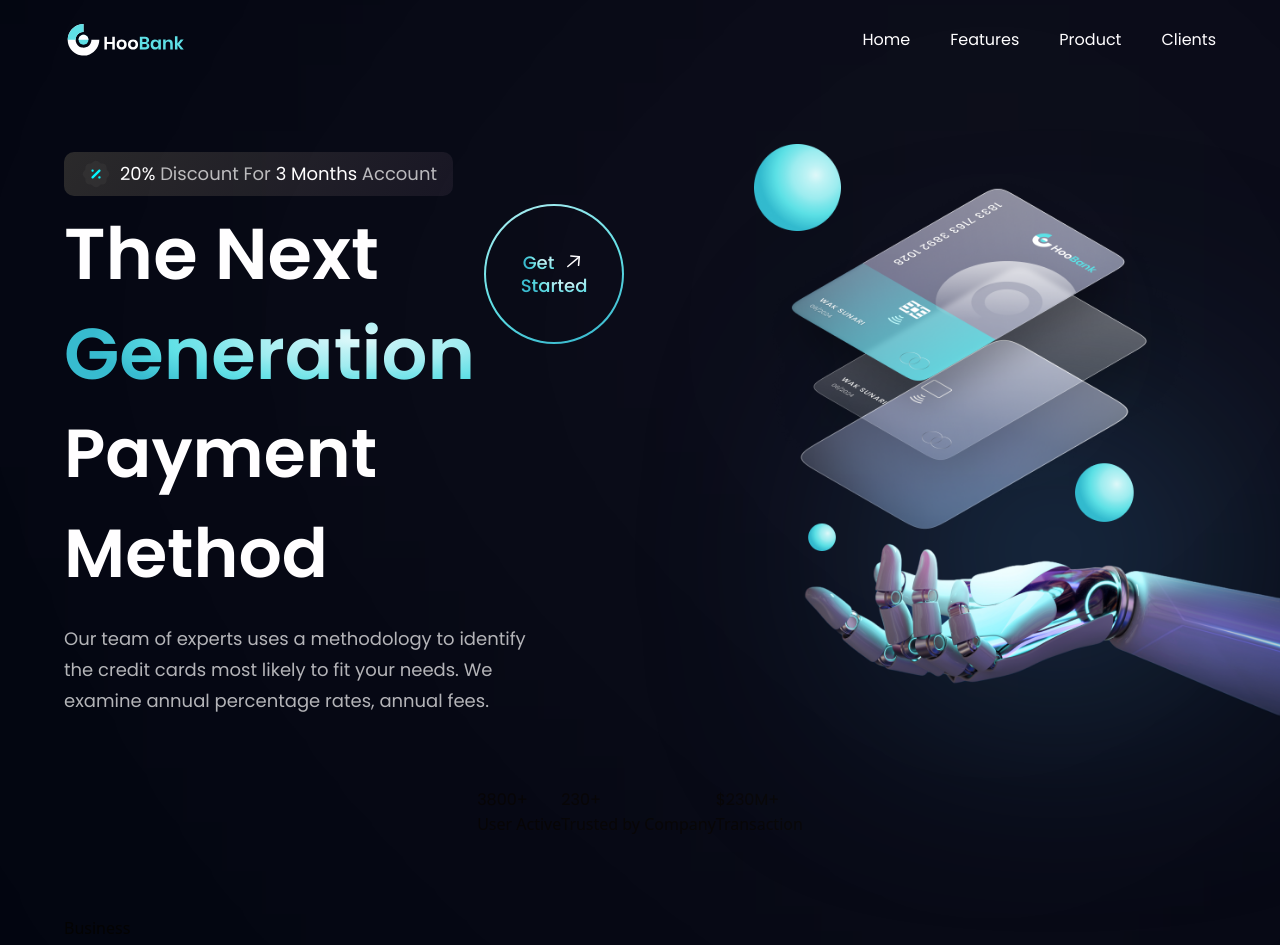
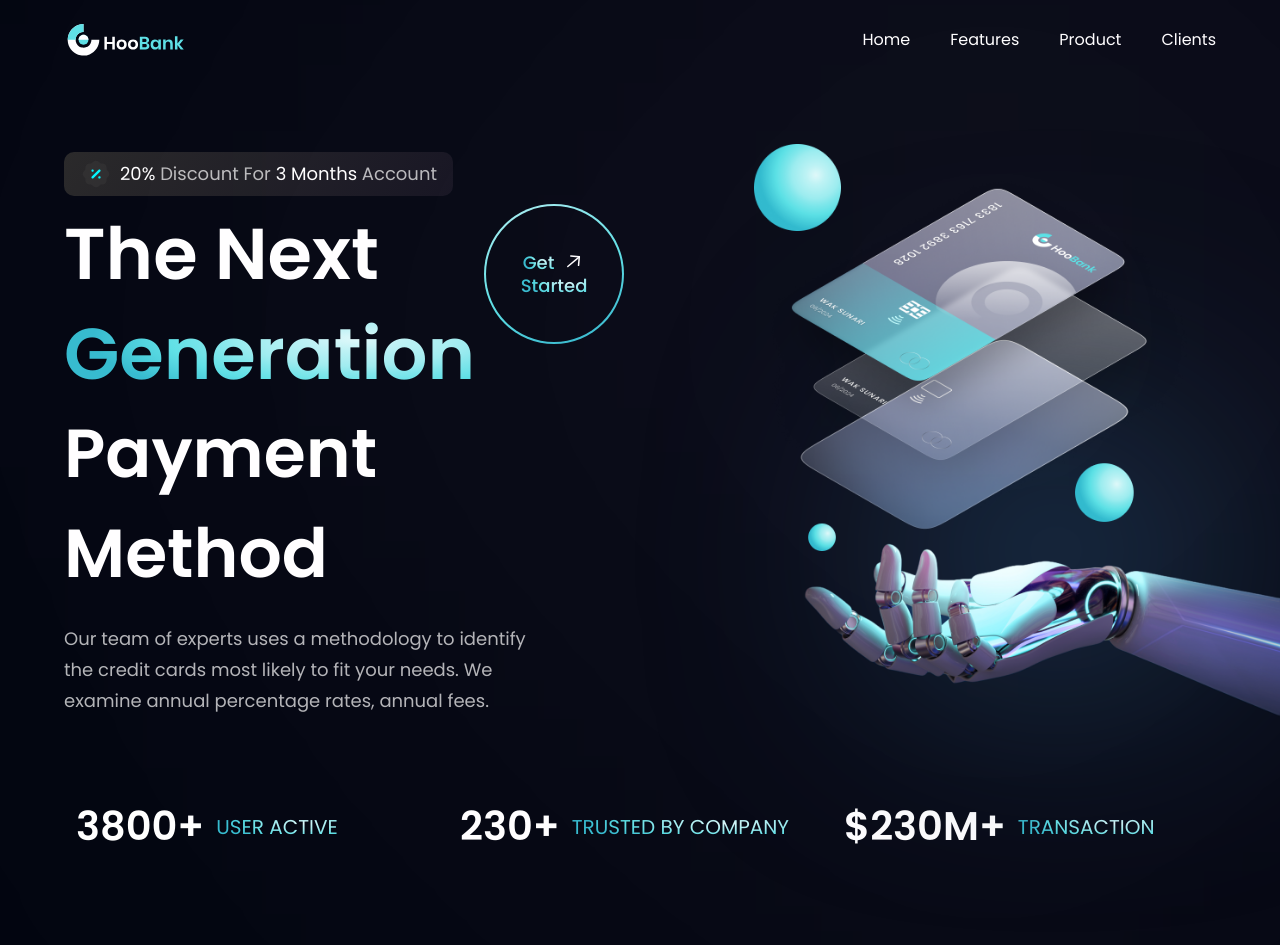
Before and after one commit to Phemel0/fnb-modern-bank-website, a React (Vite) app: page / in a window 1280 px wide. Shown: the top 945 px of the page. Built offline with nearby package versions, Linux system fonts and the light colour scheme.

Commit message:
Stat component is styled and completed

```diff
--- a/src/components/Stats.jsx
+++ b/src/components/Stats.jsx
@@ -5,9 +5,13 @@
   <section className={`${styles.flexCenter}
   flex-row flex-wrap sm:mb-20 mb-6`}>
     {stats.map((stats) => (
-      <div key={stats.id} className=''>
-        <h4 className='font-poppins'>{stats.value}</h4>
-        <p>{stats.title}</p>
+      <div key={stats.id} className={`flex-1 flex justify-start
+      items-center flex-row m-3`}>
+        <h4 className='font-poppins font-semibold xs:text-[40px]
+        text-[30px] xs:leading-[53px] leading-[43px] text-white'>{stats.value}</h4>
+        <p className='font-poppins font-normal xs:text-[20px]
+        text-[15px] xs:leading-[26px] leading-[21px] text-gradient
+        uppercase ml-3'>{stats.title}</p>
       </div>
     ))}
   </section>
```
